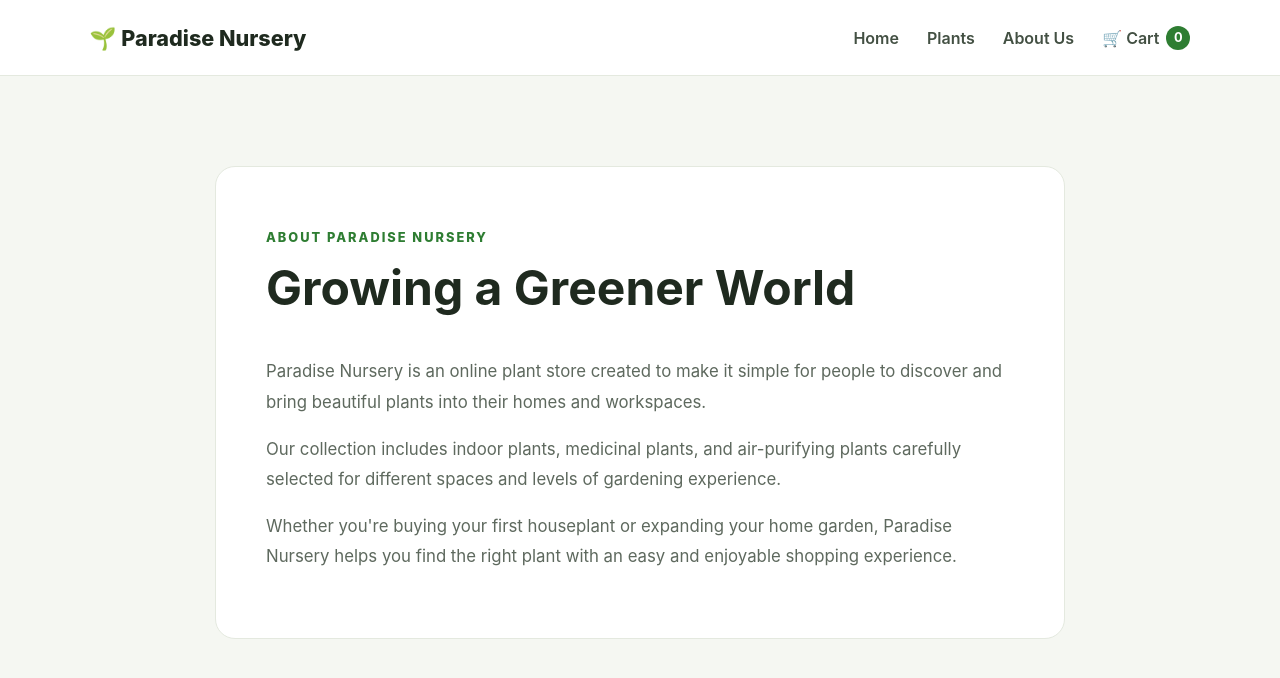
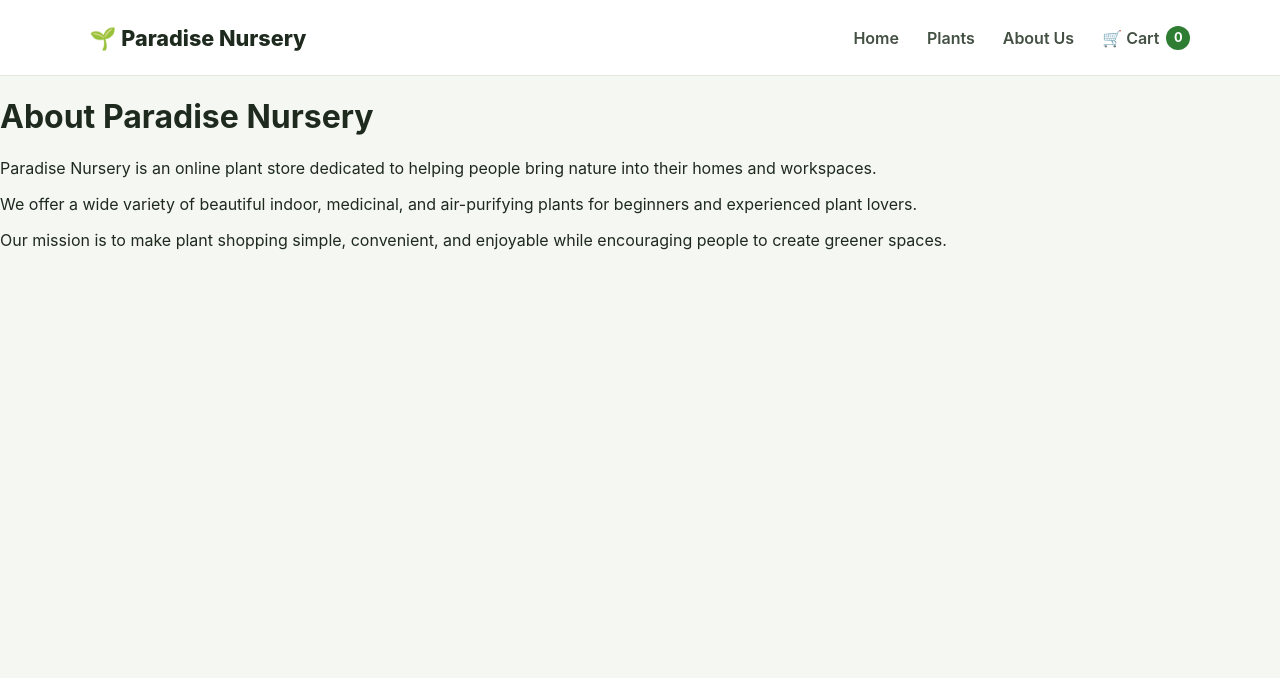
Before and after one commit to nova-1029/e-plantShopping, a React (Vite) app: page /about in a window 1280 px wide. Shown: the top 678 px of the page. Built offline with nearby package versions, Linux system fonts and the light colour scheme.

Commit message:
Update AboutUs.jsx

```diff
--- a/src/pages/AboutUs.jsx
+++ b/src/pages/AboutUs.jsx
@@ -1,35 +1,23 @@
 function AboutUs() {
   return (
-    <main className="about-page">
-      <section className="about-card">
-        <p className="section-label">
-          ABOUT PARADISE NURSERY
-        </p>
-
-        <h1>Growing a Greener World</h1>
+    <div className="about-us-container">
+      <h1>About Paradise Nursery</h1>
 
       <p>
-          Paradise Nursery is an online plant store
-          created to make it simple for people to
-          discover and bring beautiful plants into
-          their homes and workspaces.
+        Paradise Nursery is an online plant store dedicated to helping
+        people bring nature into their homes and workspaces.
       </p>
 
       <p>
-          Our collection includes indoor plants,
-          medicinal plants, and air-purifying plants
-          carefully selected for different spaces and
-          levels of gardening experience.
+        We offer a wide variety of beautiful indoor, medicinal, and
+        air-purifying plants for beginners and experienced plant lovers.
       </p>
 
       <p>
-          Whether you're buying your first houseplant
-          or expanding your home garden, Paradise
-          Nursery helps you find the right plant with
-          an easy and enjoyable shopping experience.
+        Our mission is to make plant shopping simple, convenient, and
+        enjoyable while encouraging people to create greener spaces.
       </p>
-      </section>
-    </main>
+    </div>
   );
 }
 
```
Lines whose indentation alone changed are shown as unchanged.
